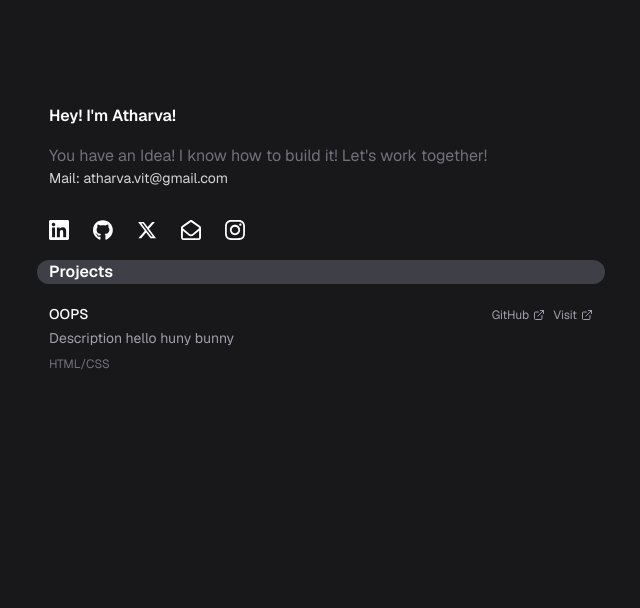
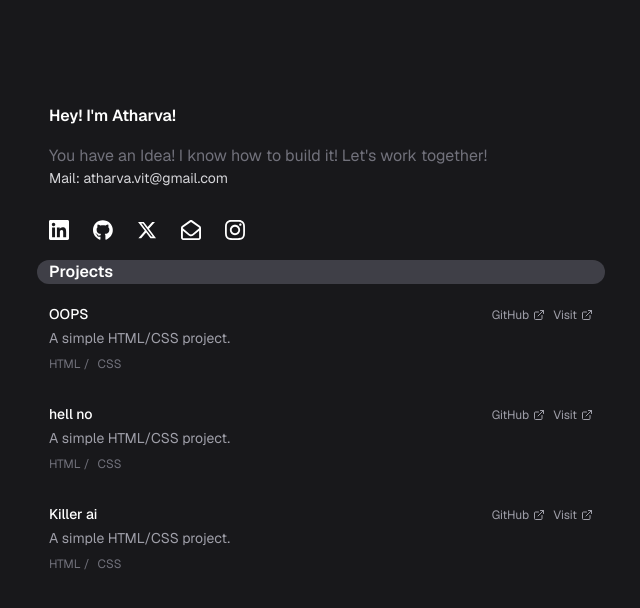
Before and after one commit to atharvams/portfolio_v1, a Next.js app: page / in a window 1280 px wide. Shown: the top 608 px of the page, without its empty margins (319-959 px from the left). Built offline with nearby package versions, Linux system fonts and the light colour scheme.

Commit message:
dummy data and cards added

```diff
--- a/src/app/page.tsx
+++ b/src/app/page.tsx
@@ -1,6 +1,7 @@
 import Header from "@/components/header";
 import Socials from "@/components/socials";
 import ProjectCard from "@/components/ui/card";
+import { projects } from "@/lib/data";
 
 export default function Home() {
   return (
@@ -9,8 +10,19 @@ export default function Home() {
         <Header />
         <Socials />
         <section>
-          <h1 className="bg-zinc-700 font-semibold text-md pl-3 m-1 rounded-2xl">Projects</h1>
-          <ProjectCard />
+          <h1 className="bg-zinc-700 font-semibold text-md pl-3 m-1 rounded-2xl">
+            Projects
+          </h1>
+          {projects.map((project, index) => (
+            <ProjectCard
+              key={index}
+              title={project.title}
+              description={project.description}
+              tags={project.tags}
+              githubUrl={project.githubUrl}
+              liveUrl={project.liveUrl}
+            />
+          ))}
         </section>
       </div>
     </div>
--- a/src/components/ui/card.tsx
+++ b/src/components/ui/card.tsx
@@ -1,39 +1,51 @@
 import React from "react";
-import { Button } from "./button";
 import { ExternalLink } from "lucide-react";
-import Link from "next/link";
+import { Project } from "@/lib/data";
 
-function ProjectCard() {
+function ProjectCard({
+  title,
+  description,
+  tags,
+  githubUrl,
+  liveUrl,
+}: Project) {
   return (
     <div className="p-4 ">
       <div className="flex items-baseline justify-between mb-1 ">
-        <h1 className="text-sm font-medium">OOPS</h1>
+        <h1 className="text-sm font-medium">{title}</h1>
         <div className="flex flex-row gap-2">
+          {githubUrl && (
             <a
-            href={""}
+              href={githubUrl}
               target="_blank"
               rel="noopener noreferrer"
               className="flex items-center gap-1 text-xs text-zinc-500 dark:text-zinc-400 hover:text-zinc-900 dark:hover:text-zinc-100 transition-colors"
             >
               GitHub <ExternalLink className="w-3 h-3" />
             </a>
+          )}
+          {liveUrl && (
             <a
-            href={""}
+              href={liveUrl}
               target="_blank"
               rel="noopener noreferrer"
               className="flex items-center gap-1 text-xs text-zinc-500 dark:text-zinc-400 hover:text-zinc-900 dark:hover:text-zinc-100 transition-colors"
             >
               Visit <ExternalLink className="w-3 h-3" />
             </a>
+          )}
         </div>
       </div>
       <h2 className="text-sm text-zinc-500 dark:text-zinc-400 mb-2">
-        Description hello huny bunny
+        {description}
       </h2>
       <div className="flex flex-wrap gap-2">
-        <span className="text-xs text-zinc-400 dark:text-zinc-500">
-          HTML/CSS
+        {tags.map((tag, index) => (
+          <span key={index} className="text-xs text-zinc-400 dark:text-zinc-500">
+            {tag}
+            {index < tags.length - 1 ? " / " : ""}
           </span>
+        ))}
       </div>
     </div>
   );
```
Lines whose indentation alone changed are shown as unchanged.
